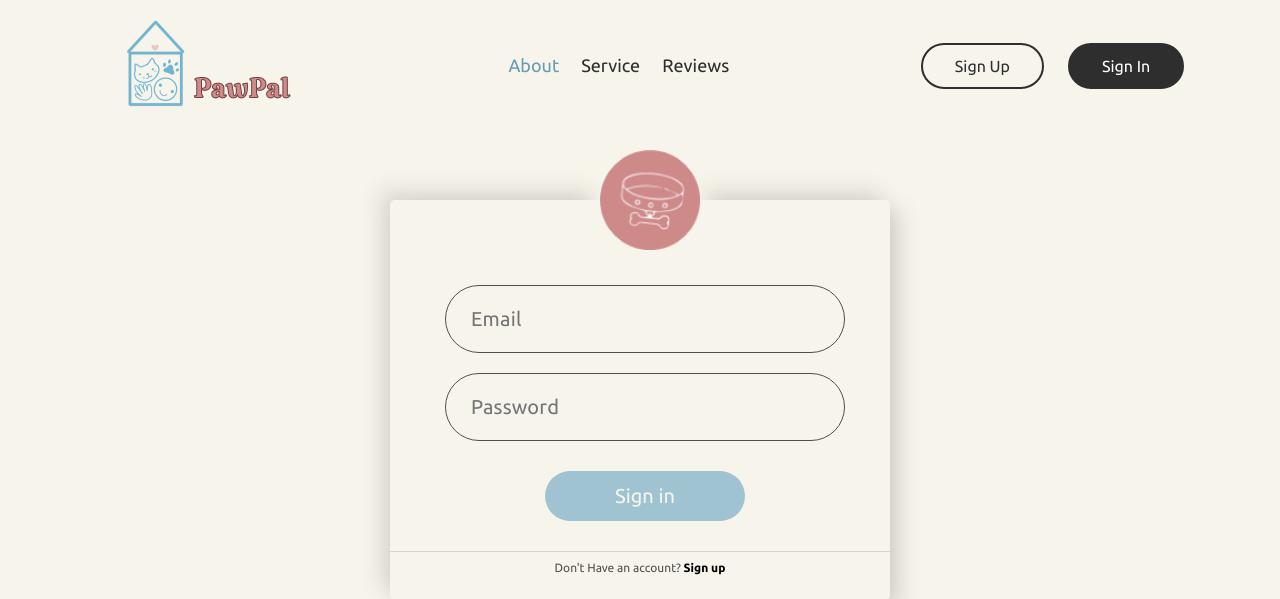
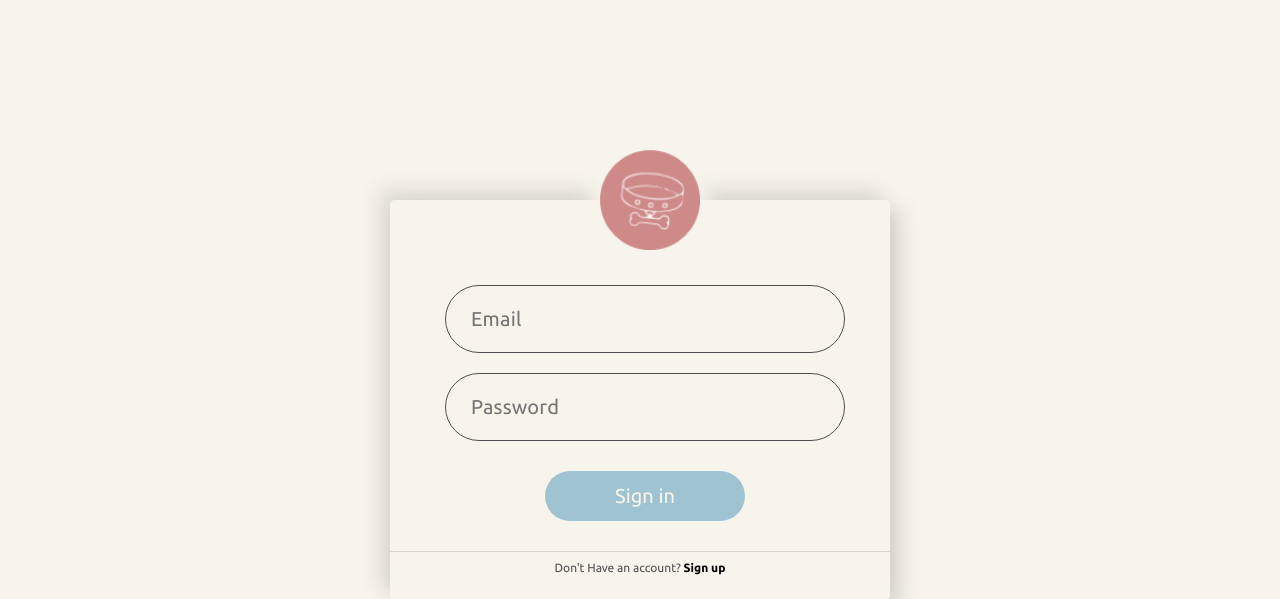
Before and after one commit to Unstoppable-SDP/pawpal, a PHP site: page /Login.php in a window 1280 px wide. Shown: the top 599 px of the page. Run offline with PHP 8.4, Linux system fonts and the light colour scheme.

Commit message:
SignUpUpdate

```diff
--- a/Login.php
+++ b/Login.php
@@ -1,4 +1,5 @@
 <?php
+
 require ('sql_connect.php');
 session_start();
 
@@ -48,22 +49,7 @@ if($_SERVER["REQUEST_METHOD"] === "POST") {
   </head>
 
   <body>
-    <head>
-      <div class="header">
-        <div class="header-content">
-          <img src="img/Logo.png" />
-          <ul class="menu">
-            <li><a class="active" href="#">About</a></li>
-            <li><a href="#">Service</a></li>
-            <li><a href="#">Reviews</a></li>
-          </ul>
-          <div class="sign-buttons">
-            <button class="button border-button">Sign Up</button>
-            <button class="button filled-button">Sign In</button>
-          </div>
-        </div>
-      </div>
-    </head>
+
     <div class="flex">
       <div class="container">
         <div class="user">
@@ -101,7 +87,7 @@ if($_SERVER["REQUEST_METHOD"] === "POST") {
         <div class="div">
           <div class="line"></div>
           <div class="signup">
-            Don't Have an account? <a href="signUp.html">Sign up</a>
+            Don't Have an account? <a href="signUp.php">Sign up</a>
           </div>
         </div>
       </div>
--- a/css/Login.css
+++ b/css/Login.css
@@ -12,61 +12,7 @@ body {
     height: 100vh;
     background-color: #F7F5EB;
 }
-a {
-    text-decoration: none;
-    color: #2e2e2e;
-  }
 
-  .button {
-    font-size: 16px;
-    padding: 12px 32px;
-    border-radius: 190px;
-    cursor: pointer;
-    border: solid 2px #2e2e2e;
-    transform: all 0.3s ease-in-out;
-  }
-
-  .button:hover {
-    transform: scale(1.1);
-  }
-.header {
-    position: relative;
-  }
-  .header-content {
-    display: flex;
-    align-items: center;
-    justify-content: space-around;
-    margin-top: 15px;
-    width: 100%;
-    position: absolute;
-  }
-
-  .menu {
-    display: flex;
-    gap: 22px;
-    font-size: 18px;
-    list-style-type: none;
-    color: #2e2e2e;
-    cursor: pointer;
-  }
-
-  .sign-buttons {
-    display: flex;
-    gap: 24px;
-  }
-  .active {
-    color: #659bb3;
-  }
-
-  .border-button {
-    color: #2e2e2e;
-    background-color: transparent;
-  }
-
-  .filled-button {
-    background-color: #2e2e2e;
-    color: white;
-  }
 
 .flex {
     display: flex;
--- a/header.php
+++ b/header.php
@@ -38,7 +38,7 @@
           </ul>
           <div class="sign-buttons">
             <?php if(!$is_user): ?>
-            <a class="button border-button" href="signUp.html">Sign Up</a>
+            <a class="button border-button" href="signUp.php">Sign Up</a>
             <a class="button filled-button" href="Login.php">Sign In</a>
             <?php else: ?>
               <a class="logout" href="Logout.php">Log out</a>
```
Also changed, not shown: signUp.html (deleted, +0 -105 lines), signUp.php (+92 -6 lines), css/signUp.css (line endings or trailing spaces).
